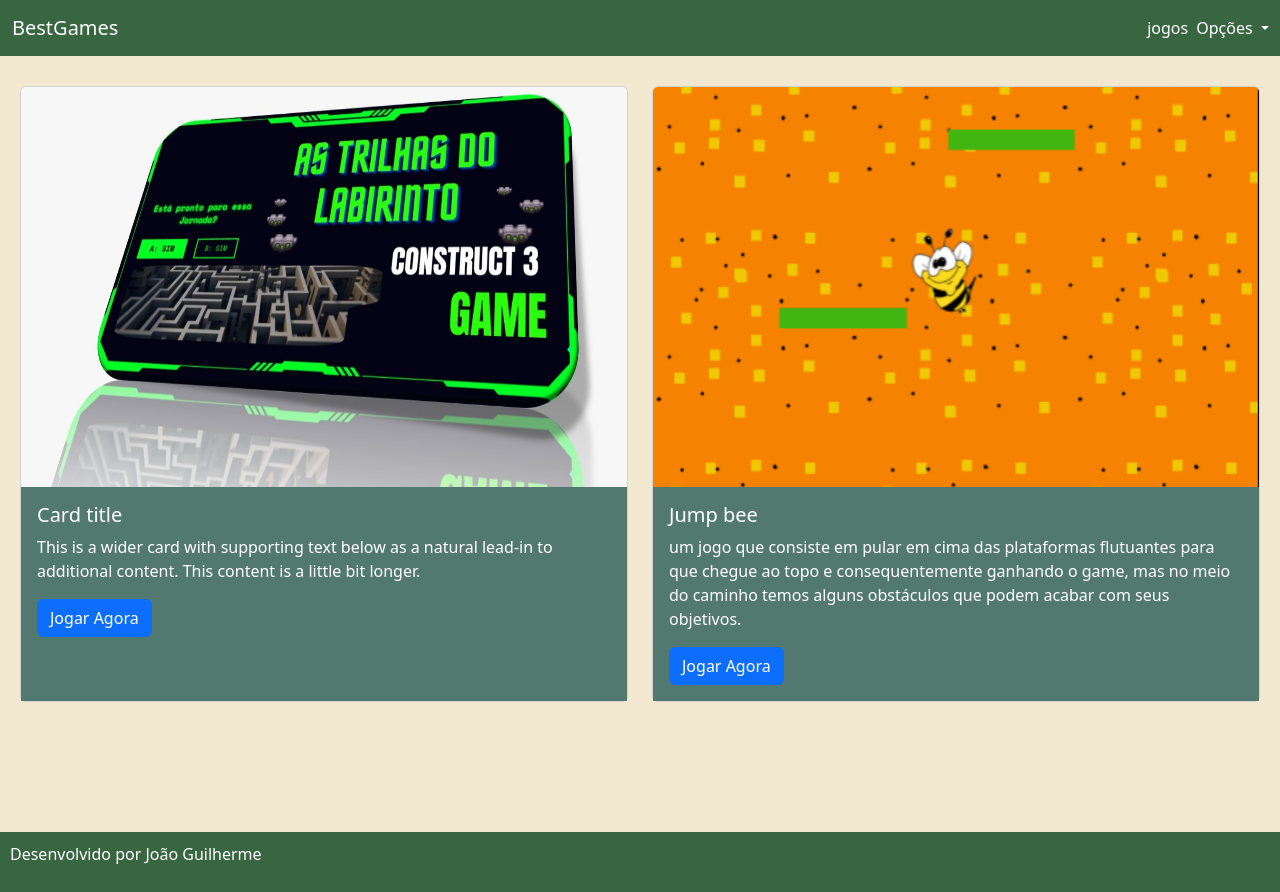
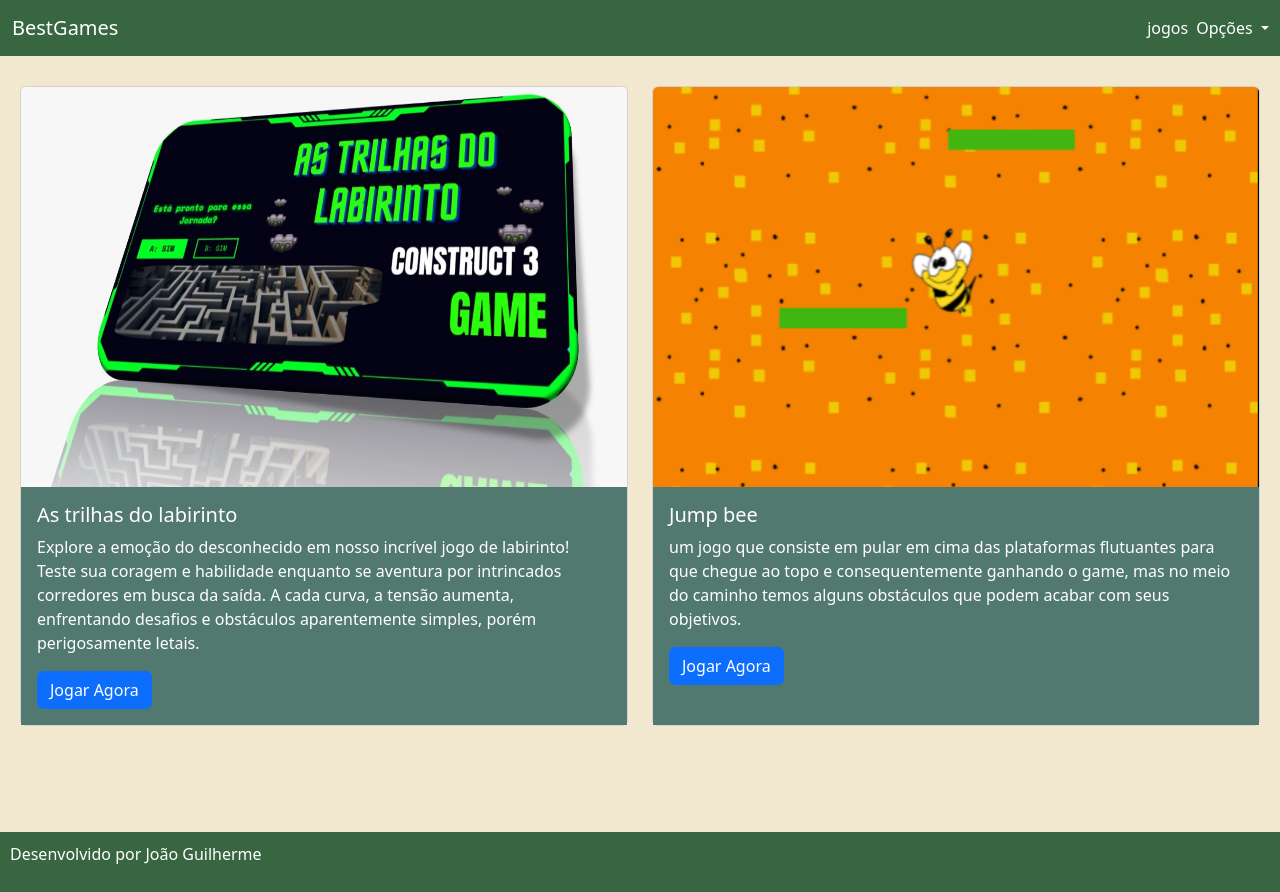
Before and after one commit to joaobomdia/projeto-tads, a PHP site: page /index.php?pg=jogos in a window 1280 px wide. Run offline with PHP 8.4, Linux system fonts and the light colour scheme.

Commit message:
commit final

```diff
--- a/paginas/jogos.php
+++ b/paginas/jogos.php
@@ -6,9 +6,8 @@
                 <div class="card h-100">
                     <img src="imagens/jogo2.jpeg" class="card-img-top" alt="...">
                     <div class="card-body">
-                        <h5 class="card-title">Card title</h5>
-                        <p class="card-text">This is a wider card with supporting text below as a natural lead-in to
-                            additional content. This content is a little bit longer.</p>
+                        <h5 class="card-title">As trilhas do labirinto</h5>
+                        <p class="card-text">Explore a emoção do desconhecido em nosso incrível jogo de labirinto! Teste sua coragem e habilidade enquanto se aventura por intrincados corredores em busca da saída. A cada curva, a tensão aumenta, enfrentando desafios e obstáculos aparentemente simples, porém perigosamente letais.</p>
                         <button type="button" class="btn btn-primary">Jogar Agora</button>
                     </div>
 
```
